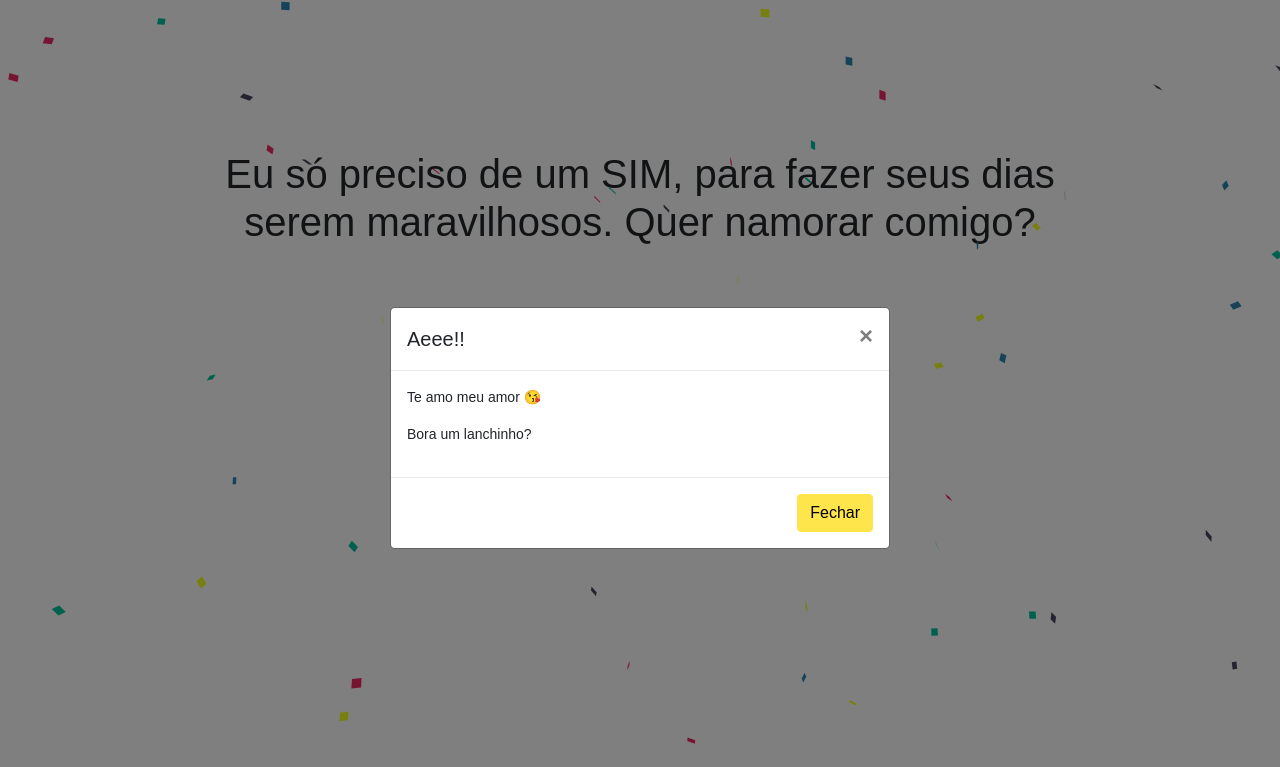
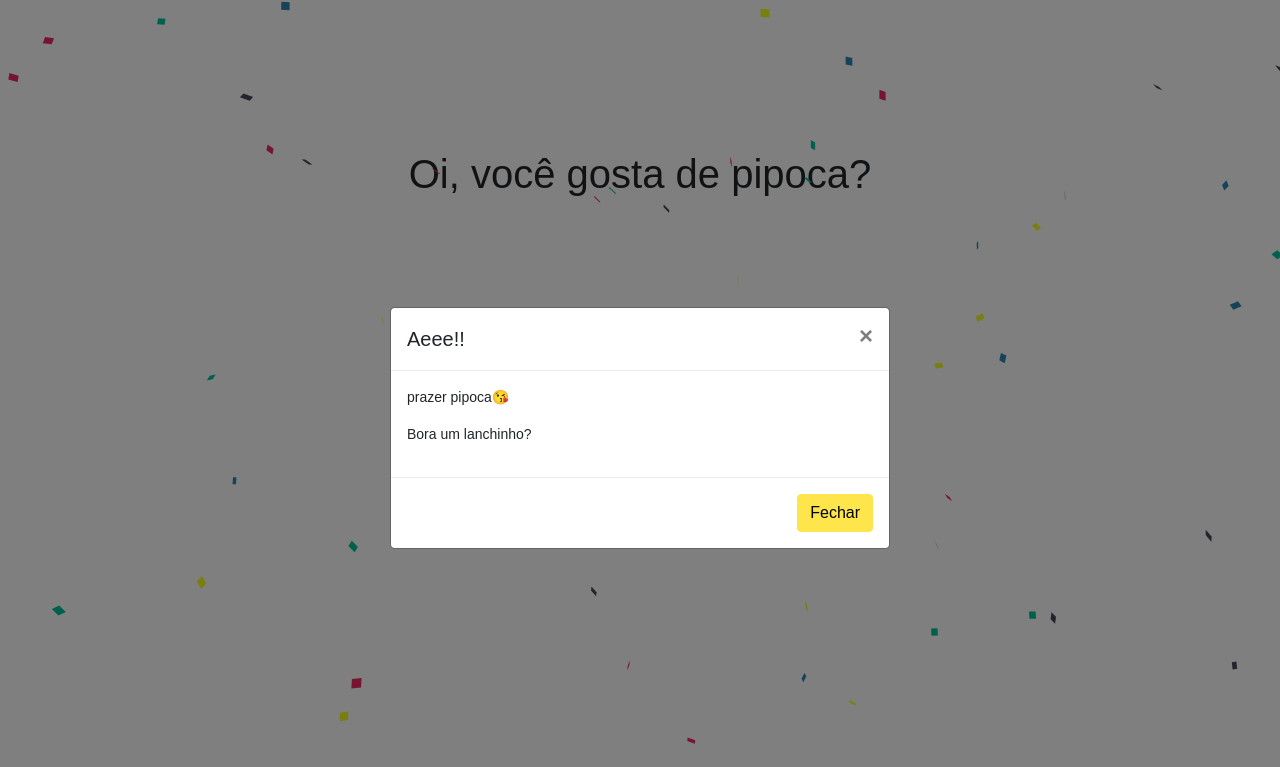
Before and after one commit to Shyyun1/Shyyxxn, a plain HTML site: page index.html in a window 1280 px wide. Both pictures are taken after a click on the button "Sim". Shown: the top 767 px of the page. Drawn offline with nearby package versions, Linux system fonts and the light colour scheme; a web font is replaced by a local one.

Commit message:
Update index.html

```diff
--- a/index.html
+++ b/index.html
@@ -10,7 +10,7 @@
   <title>Quero você</title>
 </head>
 <body>
-  <h1>Eu só preciso de um SIM, para fazer seus dias serem maravilhosos. Quer namorar comigo?</h1>
+  <h1> Oi, você gosta de pipoca?</h1>
   <button type="button" id="sim" class="button-52" data-toggle="modal" data-target="#scaleModal">Sim</button>
   <button type="button" id="nao" class="button-52" >Não</button>
 
@@ -25,7 +25,7 @@
           </button>
         </div>
         <div class="modal-body">
-          <p>Te amo meu amor 😘</p>
+          <p> prazer pipoca😘</p>
           <p>Bora um lanchinho?</p>
         </div>
         <div class="modal-footer">
```
